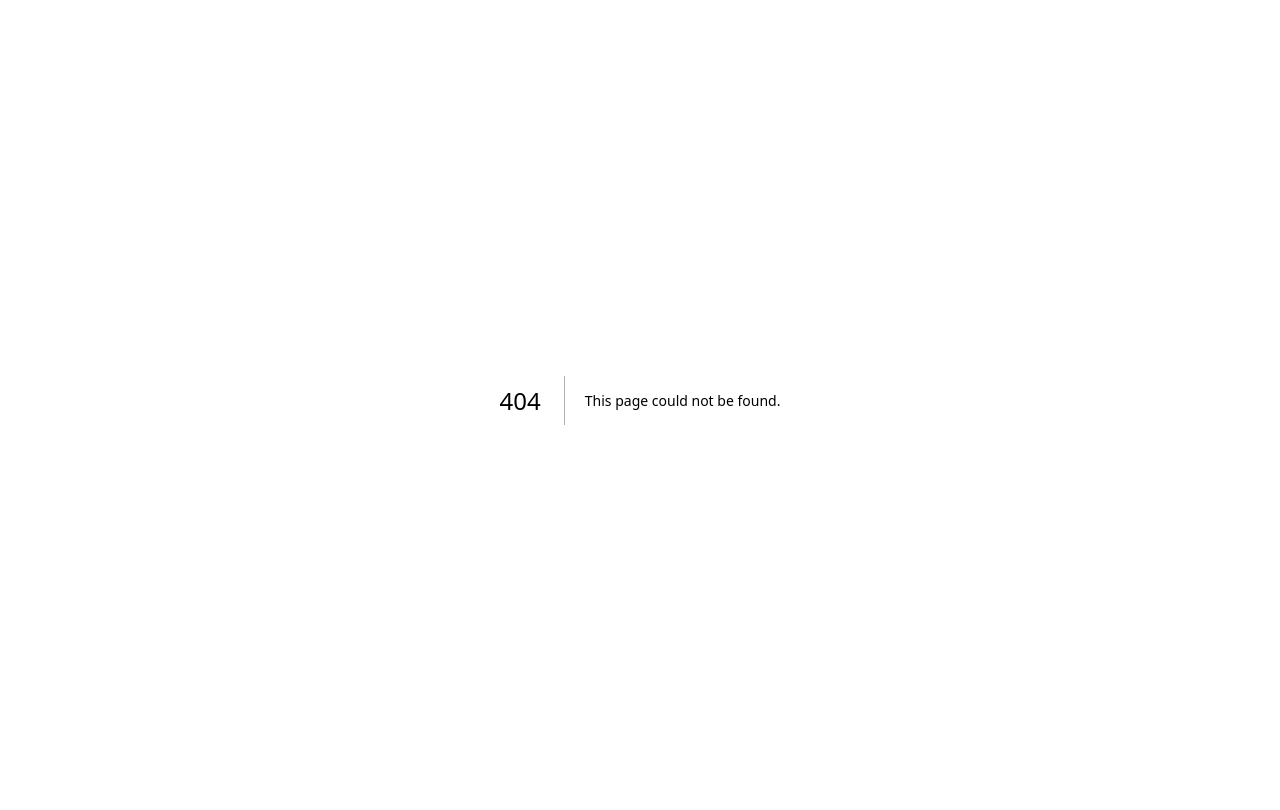
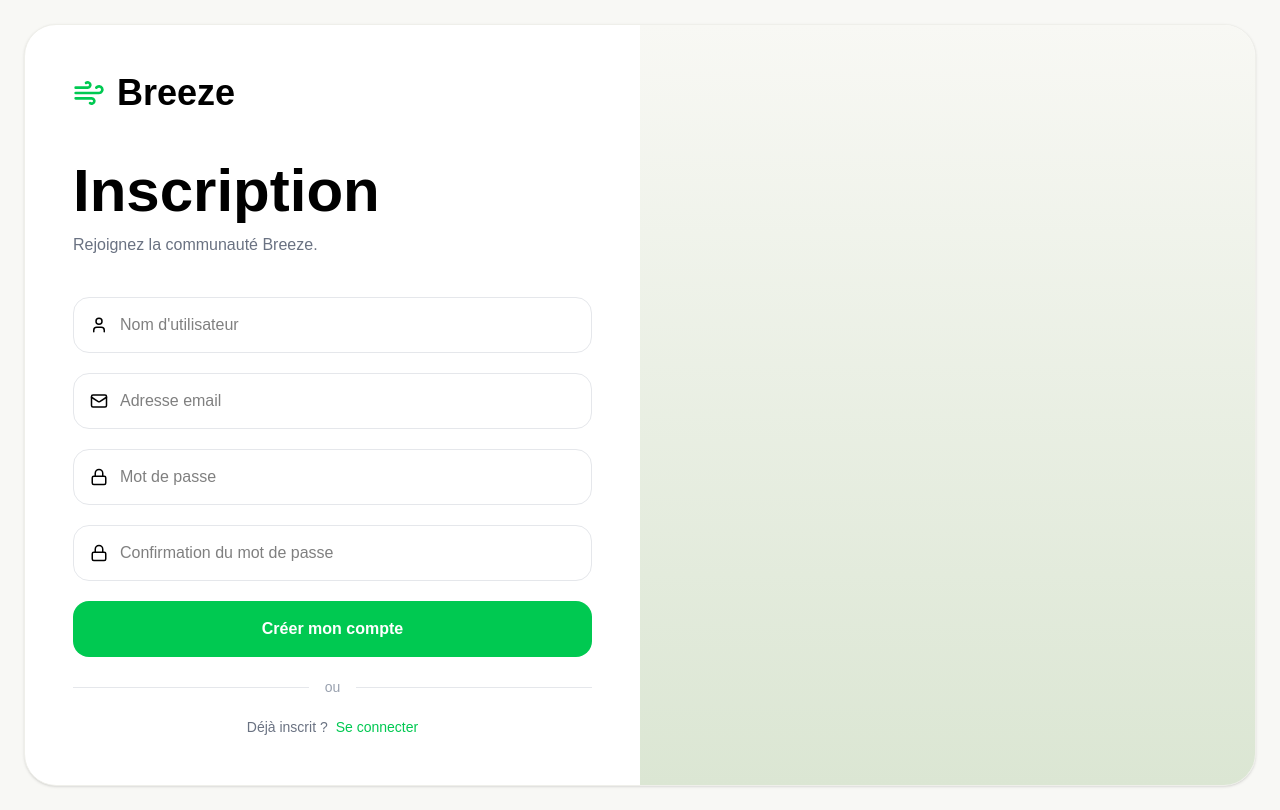
Before and after one commit to Avallon-soft/Breeze, a Next.js app in the folder frontend/: page /signup in a window 1280 px wide. Before the commit this address had no page. Built offline with nearby package versions, Linux system fonts and the light colour scheme.

Commit message:
:sparkles: signin and signup page maybe create a component for each because of their similarity

```diff
--- a/frontend/src/app/signin/page.js
+++ b/frontend/src/app/signin/page.js
@@ -0,0 +1,129 @@
+import { Wind, User, Lock, Eye } from "lucide-react";
+import Link from "next/link";
+
+export default function SignIn() {
+    // const router = useRouter();
+
+    // const { login, error } = useAuth();
+
+    // const [username, setUsername] = useState("mor_2314");
+    // const [password, setPassword] = useState("83r5^_");
+
+    // const handleSubmit = async (e) => {
+    //     e.preventDefault();
+
+    //     const success = await login(
+    //         username,
+    //         password
+    //     );
+
+    //     if (success) {
+    //         router.push("/profil");
+    //     }
+    // }
+    return (
+        <div className="min-h-screen bg-[#f8f8f5] p-6">
+            <div className="max-w-7xl mx-auto bg-white rounded-[32px] overflow-hidden shadow-sm border border-[#efefea] min-h-[90vh] grid lg:grid-cols-2">
+                {/* LEFT */}
+                <div className="p-12 flex flex-col">
+                    <div className="flex items-center gap-3 mb-16">
+                        <Wind className="text-green-500" size={32} />
+                        <span className="font-bold text-4xl">Breeze</span>
+                    </div>
+
+                    <form className="max-w">
+                        <h1 className="text-6xl font-bold tracking-tight text-black">
+                            Connexion
+                        </h1>
+
+                        <p className="text-gray-500 mt-3 text-lg">
+                            Retrouvez ce qui souffle autour de vous.
+                        </p>
+
+                        <div className="mt-12 space-y-6">
+                            <div>
+                                <label className="text-sm font-semibold text-gray-700 block mb-2">
+                                    Nom d'utilisateur
+                                </label>
+
+                                <div className="h-14 rounded-2xl border border-gray-200 flex items-center px-4">
+                                    <User size={18} className="text-gray-400" />
+
+                                    <input
+                                        placeholder="Votre nom d'utilisateur"
+                                        className="flex-1 ml-3 outline-none bg-transparent"
+                                    />
+                                </div>
+                            </div>
+
+                            <div>
+                                <label className="text-sm font-semibold text-gray-700 block mb-2">
+                                    Mot de passe
+                                </label>
+
+                                <div className="h-14 rounded-2xl border border-gray-200 flex items-center px-4">
+                                    <Lock size={18} className="text-gray-400" />
+
+                                    <input
+                                        type="password"
+                                        placeholder="Votre mot de passe"
+                                        className="flex-1 ml-3 outline-none bg-transparent"
+                                    />
+
+                                    <Eye size={18} className="text-gray-400" />
+                                </div>
+
+                                <div className="text-right mt-3">
+                                    <button className="text-green-500 text-sm font-medium">
+                                        Mot de passe oublié ?
+                                    </button>
+                                </div>
+                            </div>
+
+                            <label className="flex items-center gap-3 text-sm text-gray-600">
+                                <input type="checkbox" />
+                                Se souvenir de moi
+                            </label>
+
+                            <button className="w-full h-14 bg-green-500 hover:bg-green-600 transition rounded-2xl text-white font-semibold text-lg">
+                                Se connecter
+                            </button>
+
+                            <p className="text-center text-gray-500">
+                                Pas encore de compte ?
+                                <Link href="/signup" className="text-green-500 ml-2 font-medium cursor-pointer">
+                                    Créer un compte
+                                </Link>
+                            </p>
+
+                            <div className="flex items-center gap-4 py-2">
+                                <div className="h-px flex-1 bg-gray-200" />
+                            </div>
+                        </div>
+                    </form>
+                </div>
+
+                {/* RIGHT */}
+                <div className="relative overflow-hidden bg-gradient-to-b from-[#f8f8f4] to-[#dbe6d3]">
+                    <img
+                        src="/images/auth-bg.jpg"
+                        alt=""
+                        className="absolute inset-0 w-full h-full object-cover opacity-25"
+                    />
+
+                    <div className="relative z-10 h-full flex flex-col justify-center items-center text-center p-14">
+                        <h2 className="text-6xl font-bold leading-tight max-w-xl">
+                            Partagez <span className="text-green-500">l'instant</span>,
+                            <br />
+                            pas <span className="text-green-500">l'éternité</span>.
+                        </h2>
+
+                        <p className="text-gray-600 mt-6 text-lg max-w-lg">
+                            Chaque breeze disparaît après la durée que vous choisissez.
+                        </p>
+                    </div>
+                </div>
+            </div>
+        </div>
+    );
+}
--- /dev/null
+++ b/frontend/src/app/signup/page.js
@@ -0,0 +1,83 @@
+import { Wind, User, Mail, Lock } from "lucide-react";
+import Link from "next/link";
+
+export default function SignUp() {
+  return (
+    <div className="min-h-screen bg-[#f8f8f5] p-6">
+      <div className="max-w-7xl mx-auto bg-white rounded-[32px] overflow-hidden shadow-sm border border-[#efefea] min-h-[90vh] grid lg:grid-cols-2">
+
+        <div className="p-12 flex flex-col justify-center">
+          <div className="flex items-center gap-3 mb-12">
+            <Wind className="text-green-500" size={32} />
+            <span className="font-bold text-4xl">Breeze</span>
+          </div>
+          <div className="max-w">
+            <h1 className="text-6xl font-bold">
+              Inscription
+            </h1>
+
+            <p className="text-gray-500 mt-3">
+              Rejoignez la communauté Breeze.
+            </p>
+
+            <div className="space-y-5 mt-10">
+
+              <Input
+                icon={<User size={18} />}
+                placeholder="Nom d'utilisateur"
+              />
+
+              <Input
+                icon={<Mail size={18} />}
+                placeholder="Adresse email"
+              />
+
+              <Input
+                icon={<Lock size={18} />}
+                placeholder="Mot de passe"
+              />
+
+              <Input
+                icon={<Lock size={18} />}
+                placeholder="Confirmation du mot de passe"
+              />
+
+              <button className="w-full h-14 bg-green-500 rounded-2xl text-white font-semibold">
+                Créer mon compte
+              </button>
+
+              <div className="flex items-center gap-4">
+                <div className="flex-1 h-px bg-gray-200" />
+                <span className="text-gray-400 text-sm">
+                  ou
+                </span>
+                <div className="flex-1 h-px bg-gray-200" />
+              </div>
+
+              <p className="text-center text-sm text-gray-500">
+                Déjà inscrit ?
+                <Link href="/signin" className="text-green-500 ml-2 font-medium cursor-pointer">
+                  Se connecter
+                </Link>
+              </p>
+            </div>
+          </div>
+        </div>
+
+        <div className="bg-gradient-to-b from-[#f8f8f4] to-[#dbe6d3]" />
+      </div>
+    </div>
+  );
+}
+
+function Input({ icon, placeholder }) {
+  return (
+    <div className="h-14 rounded-2xl border border-gray-200 flex items-center px-4">
+      {icon}
+      <input
+        placeholder={placeholder}
+        className="flex-1 ml-3 outline-none"
+      />
+    </div>
+  );
+}
```
